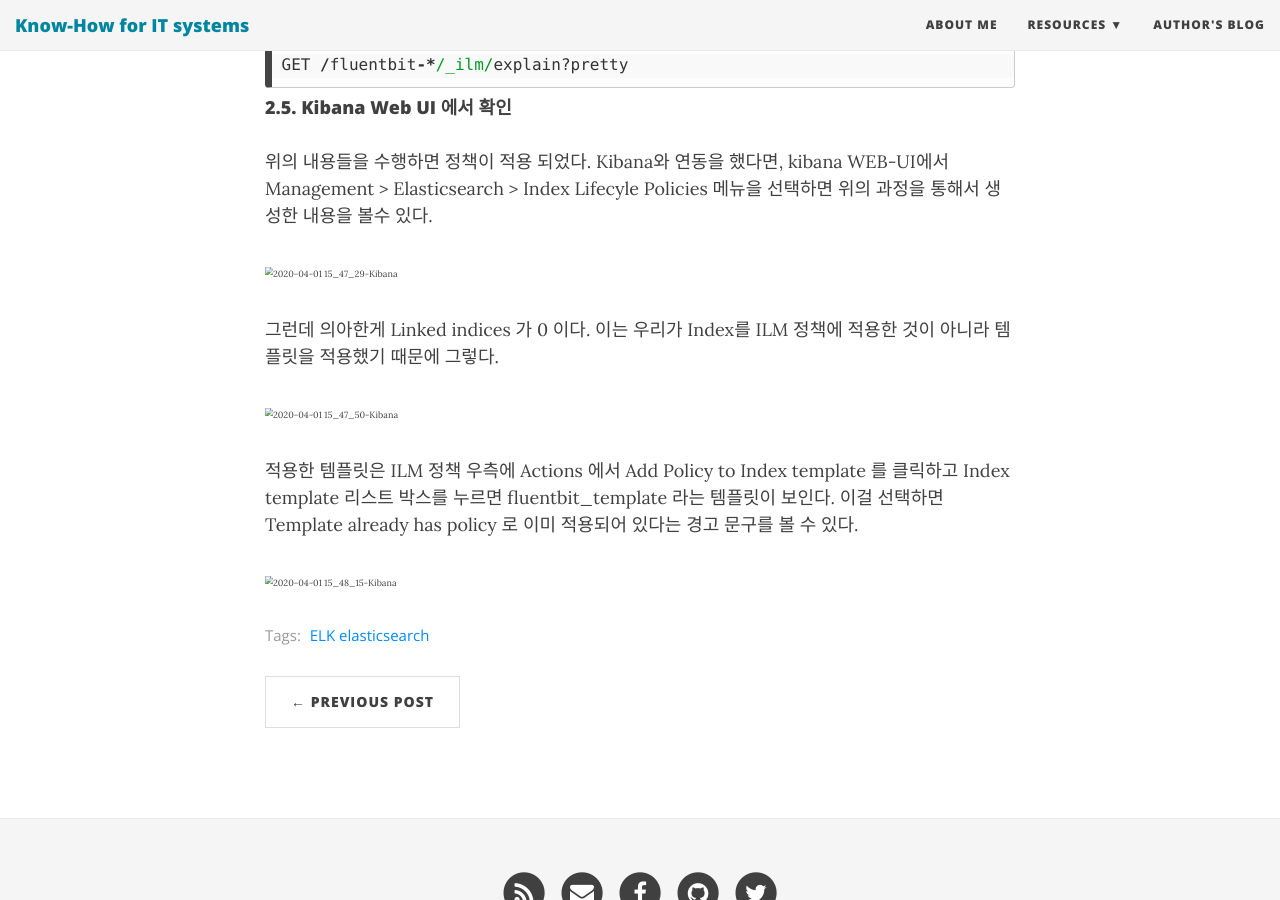
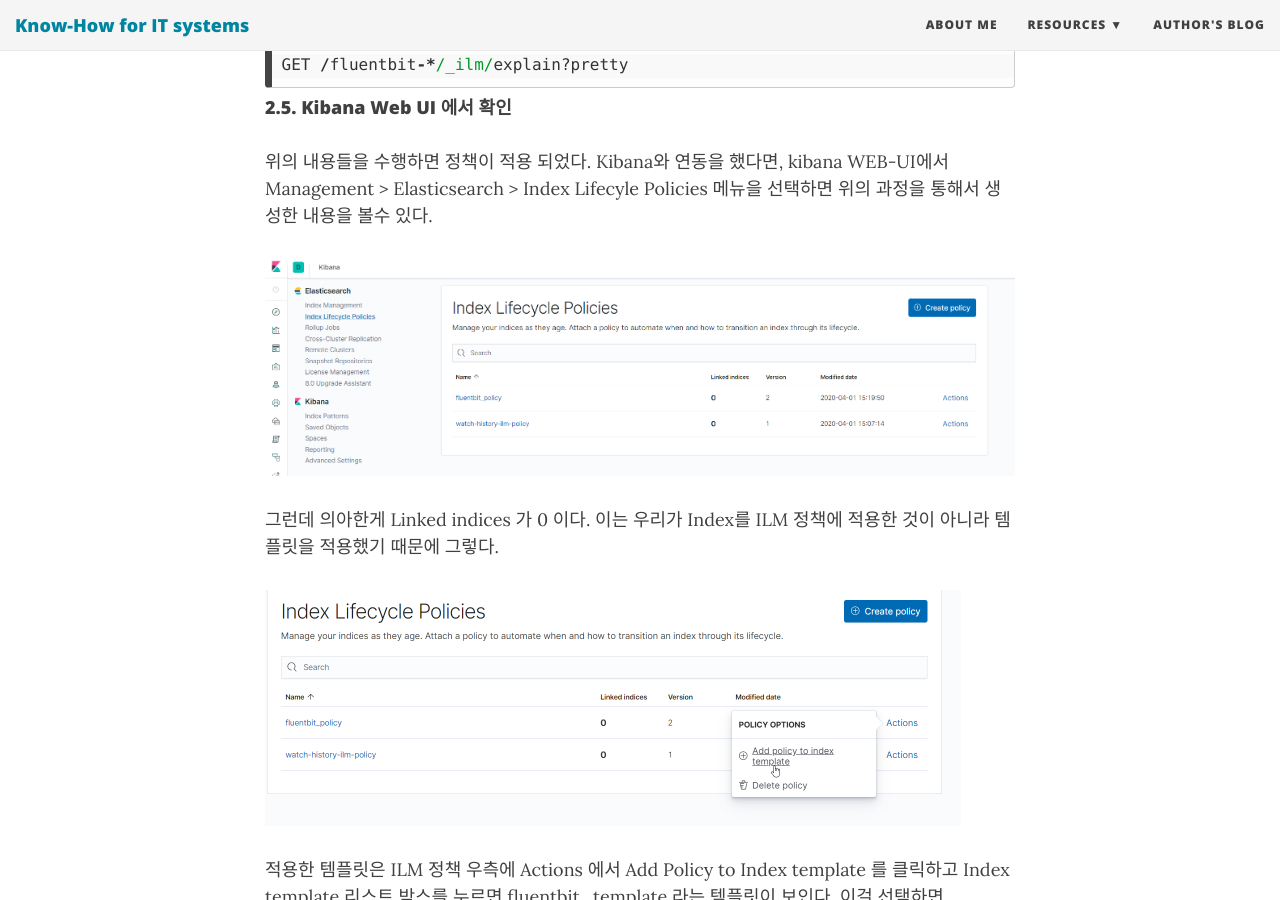
Before and after one commit to heojoon/heojoon_blog_archive_201029, a Jekyll site: the page built from _posts/2020-04-01-ElasticSearch_ILM_Policy.md, in a window 1280 px wide and 900 px high, scrolled down 2258 px. Built offline with Jekyll 4.4.1, drawn with Linux system fonts in a browser that asks for light colours; nearby versions of some CDN libraries.

Commit message:
이미지 소스경로 수정

```diff
--- a/_posts/2020-04-01-ElasticSearch_ILM_Policy.md
+++ b/_posts/2020-04-01-ElasticSearch_ILM_Policy.md
@@ -110,12 +110,12 @@
 
 위의 내용들을 수행하면 정책이 적용 되었다.  Kibana와 연동을 했다면, kibana WEB-UI에서 Management > Elasticsearch > Index Lifecyle Policies 메뉴을 선택하면 위의 과정을 통해서 생성한 내용을 볼수 있다.
 
-<img src="./img/2020-04-01 15_47_29-Kibana.png" alt="2020-04-01 15_47_29-Kibana" style="zoom:50%;" />
+<img src="../img/2020-04-01 15_47_29-Kibana.png" alt="2020-04-01 15_47_29-Kibana" style="zoom:50%;" />
 
 그런데 의아한게 Linked indices 가 0 이다. 이는 우리가 Index를 ILM 정책에 적용한 것이 아니라 템플릿을 적용했기 때문에 그렇다.
 
-<img src="./img/2020-04-01 15_47_50-Kibana.png" alt="2020-04-01 15_47_50-Kibana" style="zoom:50%;" />
+<img src="../img/2020-04-01 15_47_50-Kibana.png" alt="2020-04-01 15_47_50-Kibana" style="zoom:50%;" />
 
 적용한 템플릿은 ILM 정책 우측에 Actions 에서 Add Policy to Index template 를 클릭하고 Index template 리스트 박스를 누르면 fluentbit_template 라는 템플릿이 보인다. 이걸 선택하면 Template already has policy 로 이미 적용되어 있다는 경고 문구를 볼 수 있다.
 
-<img src="./img/2020-04-01 15_48_15-Kibana.png" alt="2020-04-01 15_48_15-Kibana" style="zoom:50%;" />
+<img src="../img/2020-04-01 15_48_15-Kibana.png" alt="2020-04-01 15_48_15-Kibana" style="zoom:50%;" />
```
